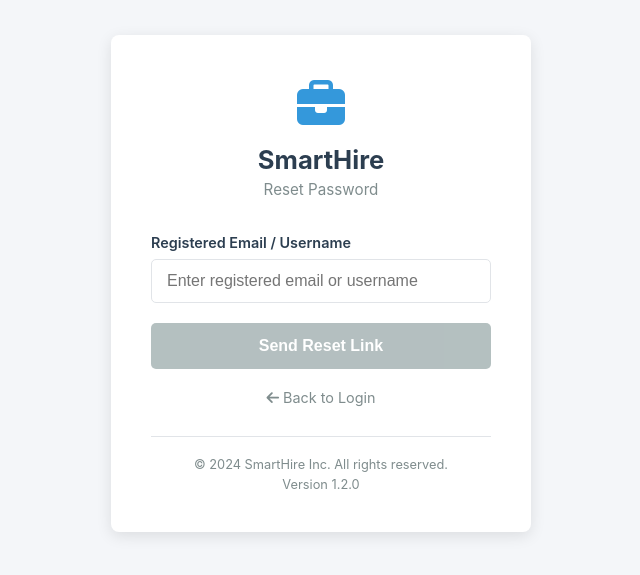
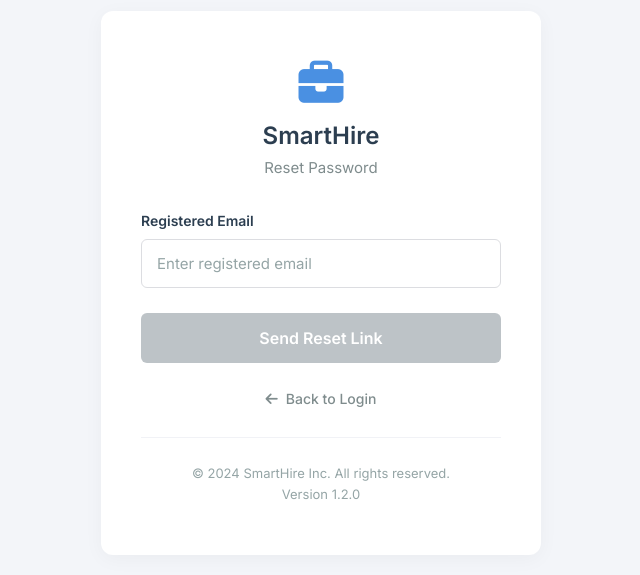
Before and after one commit to sairohan78933-sketch/global-screens, a plain HTML site: page 2_Forgot_password_Admin.html in a window 1280 px wide. Shown: the part 117-692 px from the top of the page, without its empty margins (319-959 px from the left). Drawn offline with Linux system fonts and the light colour scheme.

Commit message:
Update 2_Forgot_password_Admin.html

```diff
--- a/2_Forgot_password_Admin.html
+++ b/2_Forgot_password_Admin.html
@@ -1,257 +1,162 @@
 <!DOCTYPE html>
 <html lang="en">
 <head>
-    <meta charset="UTF-8" />
-    <meta name="viewport" content="width=device-width, initial-scale=1.0" />
-    <title>Forgot Password - SmartHire Admin</title>
-    <!-- Font Awesome for icons -->
-    <link
-      rel="stylesheet"
-      href="https://cdnjs.cloudflare.com/ajax/libs/font-awesome/6.5.2/css/all.min.css"
-    />
+    <meta charset="UTF-8">
+    <meta name="viewport" content="width=device-width, initial-scale=1.0">
+    <title>SmartHire - Reset Password</title>
+    <link rel="stylesheet" href="https://cdnjs.cloudflare.com/ajax/libs/font-awesome/6.4.0/css/all.min.css">
+    <link href="https://fonts.googleapis.com/css2?family=Inter:wght@400;500;600&display=swap" rel="stylesheet">
     <style>
-      :root {
-        --sidebar-bg: #2c3e50;
-        --sidebar-text: #ecf0f1;
-        --sidebar-active: #3498db;
-        --sidebar-hover: #34495e;
-        --header-bg: #ffffff;
-        --main-bg: #f4f6f9;
-        --card-bg: #ffffff;
-        --text-primary: #2c3e50;
-        --text-secondary: #7f8c8d;
-        --border-color: #e1e4e8;
-        --shadow: 0 4px 15px rgba(0, 0, 0, 0.1);
-        --status-danger: #e74c3c;
-        --status-success: #2ecc71;
-      }
-
         * {
             box-sizing: border-box;
             margin: 0;
             padding: 0;
+            font-family: 'Inter', sans-serif;
         }
 
         body {
-        font-family: -apple-system, BlinkMacSystemFont, "Segoe UI", Roboto,
-          Helvetica, Arial, sans-serif;
-        background-color: var(--main-bg);
-        color: var(--text-primary);
-        height: 100vh;
+            background-color: #f3f5f9;
             display: flex;
             justify-content: center;
             align-items: center;
+            height: 100vh;
         }
 
-      .login-card {
-        background-color: var(--card-bg);
-        width: 100%;
-        max-width: 420px;
-        padding: 40px;
-        border-radius: 8px;
-        box-shadow: var(--shadow);
-        animation: fadeIn 0.5s ease;
-        display: flex;
-        flex-direction: column;
+        .reset-card {
+            background: #ffffff;
+            width: 440px; /* Slightly wider based on the image proportions */
+            padding: 50px 40px;
+            border-radius: 12px;
+            box-shadow: 0 4px 20px rgba(0, 0, 0, 0.04);
+            text-align: center;
         }
 
-      @keyframes fadeIn { from { opacity: 0; transform: translateY(-20px); } to { opacity: 1; transform: translateY(0); } }
+        .logo-container {
+            margin-bottom: 30px;
+        }
 
-      .brand-section {
-        text-align: center;
+        .logo-icon {
+            font-size: 45px;
+            color: #4a90e2;
+            margin-bottom: 15px;
+        }
+
+        h1 {
+            font-size: 24px;
+            color: #2c3e50;
+            font-weight: 700;
+            margin-bottom: 8px;
+        }
+
+        .subtitle {
+            font-size: 15px;
+            color: #7f8c8d;
             margin-bottom: 35px;
         }
 
-      .brand-logo {
-        font-size: 3rem;
-        color: var(--sidebar-active);
+        .form-group {
+            text-align: left;
+            margin-bottom: 25px;
+        }
+
+        label {
+            display: block;
+            font-size: 14px;
+            font-weight: 600;
+            color: #2c3e50;
             margin-bottom: 10px;
         }
 
-      .brand-title {
-        font-size: 1.6rem;
-        font-weight: 700;
-        color: var(--sidebar-bg);
-      }
-
-      .brand-subtitle {
-        color: var(--text-secondary);
-        font-size: 0.95rem;
-        margin-top: 5px;
-      }
-
-      .form-group {
-        margin-bottom: 20px;
-        position: relative;
-      }
-
-      .form-label {
-        display: block;
-        margin-bottom: 8px;
-        font-weight: 600;
-        font-size: 0.9rem;
-        color: var(--text-primary);
-      }
-
-      .form-control {
+        input[type="email"] {
             width: 100%;
-        padding: 12px 15px;
-        border: 1px solid var(--border-color);
-        border-radius: 5px;
-        font-size: 1rem;
+            padding: 14px 15px;
+            border: 1px solid #dcdde1;
+            border-radius: 6px;
+            font-size: 15px;
+            color: #2f3640;
+            outline: none;
             transition: border-color 0.2s;
         }
 
-      .form-control:focus {
-        outline: none;
-        border-color: var(--sidebar-active);
+        input::placeholder {
+            color: #95a5a6;
         }
 
-      .btn-submit {
+        input:focus {
+            border-color: #4a90e2;
+        }
+
+        .reset-btn {
             width: 100%;
-        padding: 14px;
-        background-color: var(--sidebar-active);
+            padding: 15px;
+            background-color: #bdc3c7; /* Match the specific gray tone from the image */
             color: white;
             border: none;
-        border-radius: 5px;
-        font-size: 1rem;
+            border-radius: 6px;
+            font-size: 16px;
             font-weight: 600;
             cursor: pointer;
-        transition: background-color 0.2s, opacity 0.2s;
+            margin-bottom: 25px;
+            transition: background-color 0.2s;
         }
 
-      .btn-submit:hover { background-color: #2980b9; }
-      .btn-submit:disabled {
-        background-color: #95a5a6;
-        cursor: not-allowed;
-        opacity: 0.7;
+        .back-to-login {
+            display: inline-flex;
+            align-items: center;
+            text-decoration: none;
+            color: #7f8c8d;
+            font-size: 14px;
+            font-weight: 500;
+            margin-bottom: 30px;
         }
 
-      .alert-message {
-        padding: 12px;
-        border-radius: 5px;
-        font-size: 0.9rem;
-        margin-bottom: 20px;
-        display: none;
-        align-items: center;
-        gap: 10px;
+        .back-to-login i {
+            margin-right: 8px;
         }
 
-      .alert-danger {
-        background-color: #fdedec;
-        color: var(--status-danger);
-        border: 1px solid #fadbd8;
+        .divider {
+            height: 1px;
+            background-color: #f1f2f6;
+            width: 100%;
+            margin-bottom: 25px;
         }
 
-      .alert-success {
-        background-color: #e8f8f5;
-        color: var(--status-success);
-        border: 1px solid #d1f2eb;
-      }
-
-      .back-link {
-        display: block;
-        text-align: center;
-        margin-top: 20px;
-        color: var(--text-secondary);
-        font-size: 0.9rem;
-        text-decoration: none;
-      }
-      .back-link:hover { color: var(--sidebar-active); }
-
         .footer {
-        margin-top: 30px;
-        text-align: center;
-        font-size: 0.8rem;
-        color: var(--text-secondary);
-        border-top: 1px solid var(--border-color);
-        padding-top: 20px;
+            font-size: 13px;
+            color: #95a5a6;
+            line-height: 1.6;
         }
     </style>
 </head>
 <body>
-    <div class="login-card">
-      <div class="brand-section">
-        <div class="brand-logo"><i class="fa-solid fa-briefcase"></i></div>
-        <h2 class="brand-title">SmartHire</h2>
-        <p class="brand-subtitle">Reset Password</p>
+
+<div class="reset-card">
+    <div class="logo-container">
+        <i class="fa-solid fa-briefcase logo-icon"></i>
+        <h1>SmartHire</h1>
+        <p class="subtitle">Reset Password</p>
     </div>
 
-      <div class="alert-message alert-danger" id="errorAlert">
-        <i class="fa-solid fa-circle-exclamation"></i>
-        <span id="errorText">Unable to process requests. Try again later</span>
+    <form>
+        <div class="form-group">
+            <label>Registered Email</label>
+            <input type="email" placeholder="Enter registered email">
         </div>
 
-      <div class="alert-message alert-success" id="successAlert">
-        <i class="fa-solid fa-circle-check"></i>
-        <span id="successText">Password reset instructions sent to your email</span>
-      </div>
-
-      <form id="forgotForm" onsubmit="handleReset(event)">
-        <div class="form-group">
-          <label class="form-label">Registered Email / Username</label>
-          <input type="text" class="form-control" id="email" placeholder="Enter registered email or username" required oninput="validateForm()">
-        </div>
-
-        <button type="submit" class="btn-submit" id="submitBtn" disabled>Send Reset Link</button>
-
-        <a href="login.html" class="back-link"><i class="fa-solid fa-arrow-left"></i> Back to Login</a>
+        <button type="submit" class="reset-btn">Send Reset Link</button>
     </form>
 
+    <a href="#" class="back-to-login">
+        <i class="fa-solid fa-arrow-left"></i> Back to Login
+    </a>
+
+    <div class="divider"></div>
+
     <div class="footer">
-        <div>&copy; 2024 SmartHire Inc. All rights reserved.</div>
-        <div style="margin-top: 5px;">Version 1.2.0</div>
+        <p>© 2024 SmartHire Inc. All rights reserved.</p>
+        <p>Version 1.2.0</p>
     </div>
 </div>
 
-    <script>
-      let attempts = 0;
-      const MAX_ATTEMPTS = 3;
-
-      function validateForm() {
-        const email = document.getElementById('email').value.trim();
-        const btn = document.getElementById('submitBtn');
-        // Simple email regex for validation visualization
-        const emailRegex = /^[^\s@]+@[^\s@]+\.[^\s@]+$/;
-        const isValid = email.length > 0 && emailRegex.test(email);
-
-        btn.disabled = !isValid;
-      }
-
-      function handleReset(e) {
-        e.preventDefault();
-        const email = document.getElementById('email').value;
-        const errorAlert = document.getElementById('errorAlert');
-        const successAlert = document.getElementById('successAlert');
-        const errorText = document.getElementById('errorText');
-        const btn = document.getElementById('submitBtn');
-
-        // Reset alerts
-        errorAlert.style.display = 'none';
-        successAlert.style.display = 'none';
-
-        if (attempts >= MAX_ATTEMPTS) {
-             errorText.innerText = "Too many attempts. Please try again later.";
-             errorAlert.style.display = 'flex';
-             btn.disabled = true;
-             return;
-        }
-
-        attempts++;
-
-        // Simulation Logic
-        if (email.toLowerCase() === 'admin@smarthire.com') {
-            successAlert.style.display = 'flex';
-            // Disable form after success
-            document.getElementById('email').disabled = true;
-            btn.disabled = true;
-            btn.innerText = "Link Sent";
-        } else {
-            // Simulate "Email not registered" or generic error
-            errorText.innerText = "Email not registered";
-            errorAlert.style.display = 'flex';
-        }
-      }
-    </script>
 </body>
 </html>
```
Lines whose indentation alone changed are shown as unchanged.
